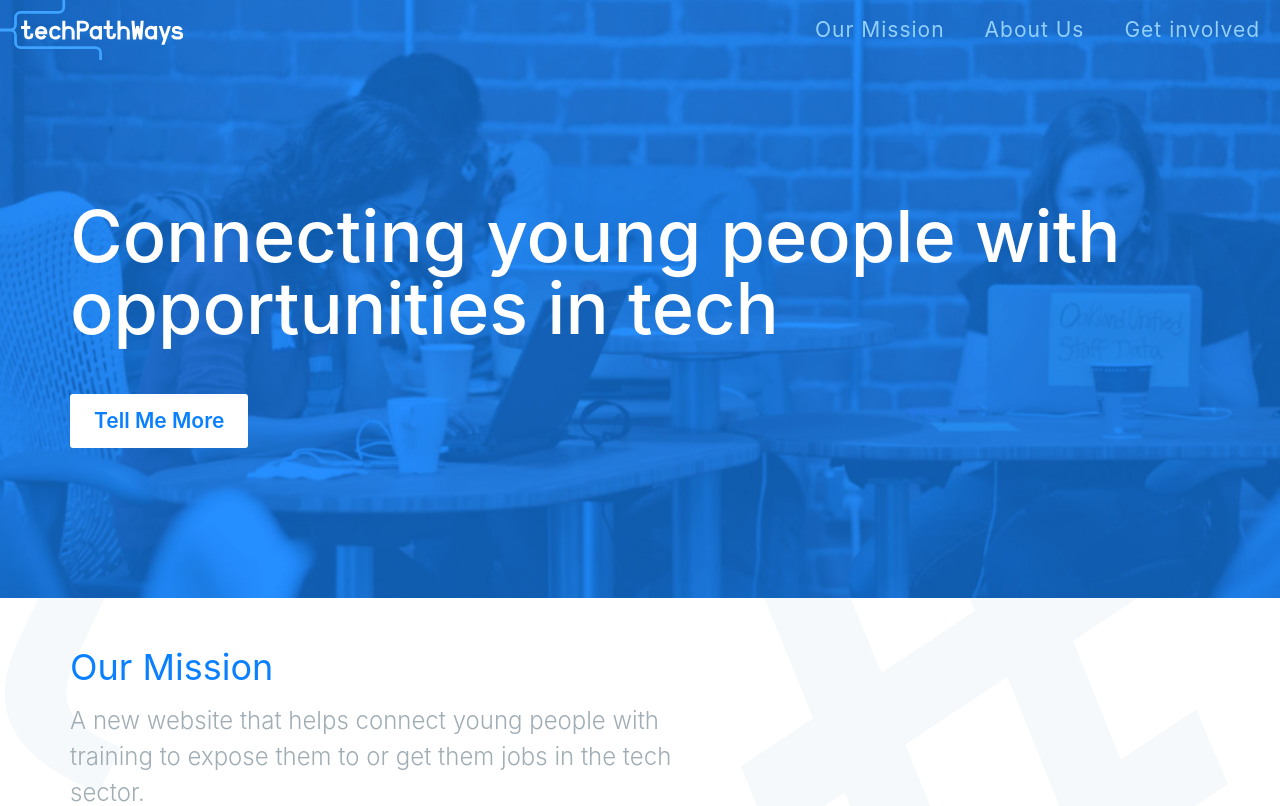
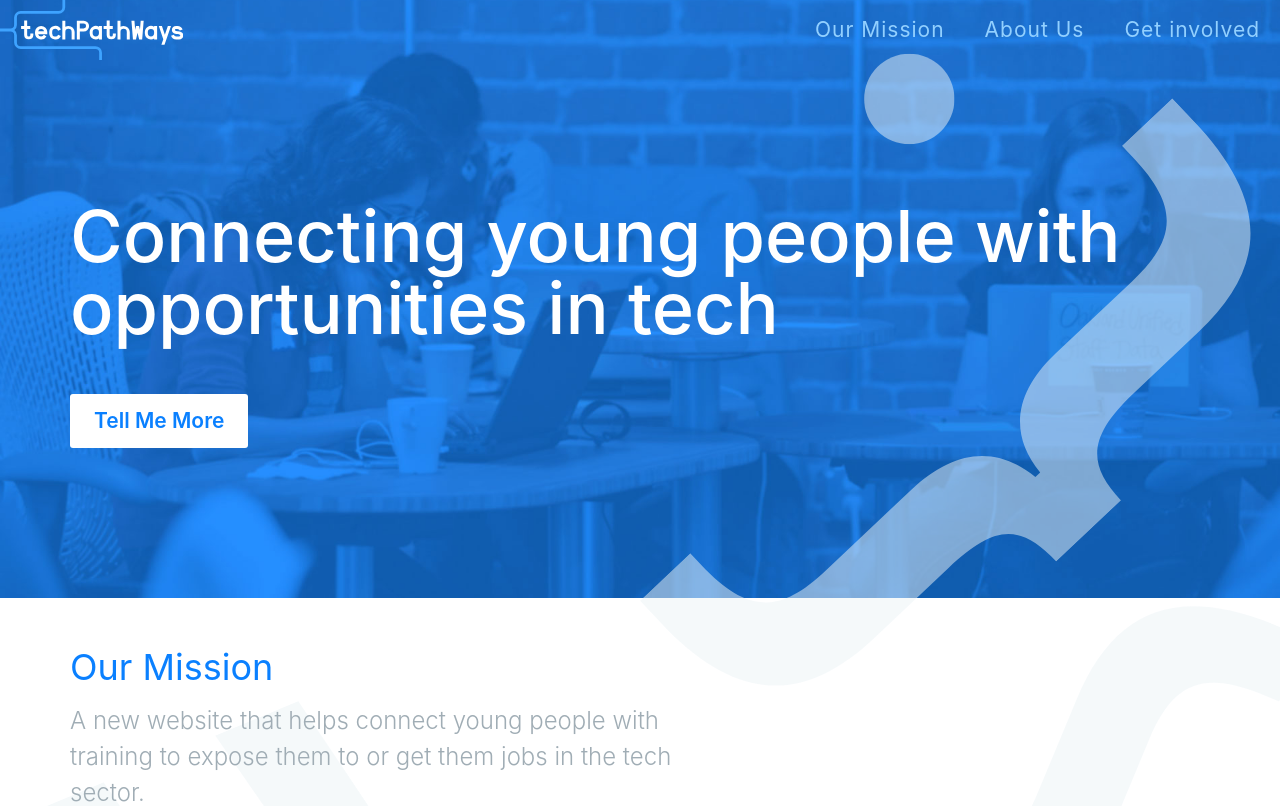
Before and after one commit to UrbanStrategies/techpathways, a PHP site: page / in a window 1280 px wide; the page is wider, and only the part inside the window is pictured. Shown: the top 806 px of that part. Run offline with PHP 8.4, Linux system fonts and the light colour scheme; some libraries are stand-ins or nearby versions.

Commit message:
slick animations

```diff
--- a/css/agency.css
+++ b/css/agency.css
@@ -10,8 +10,18 @@ body {
     "Segoe UI", "Roboto", "Oxygen",
     "Ubuntu", "Cantarell", "Fira Sans",
     "Droid Sans", "Helvetica Neue", sans-serif;
-    background: url('../img/mainbg.svg') no-repeat center center;
-    background-size: cover;
+    position: relative;
+}
+
+.hashdecoration{
+  background: url('../img/mainbg.svg') no-repeat center center;
+  background-size: cover;
+  position: absolute;
+  top: -60px;
+  left: -60px;
+  right: -60px;
+  bottom: 0;
+  pointer-events: none;
 }
 
 .text-muted {
@@ -731,7 +741,7 @@ aside.clients img {
 
 section#contact {
     background-color: #0A80FF;
-
+    height: 100vh;
     background-position: center;
     background-repeat: no-repeat;
     background-size: cover;
--- a/index.html
+++ b/index.html
@@ -41,6 +41,8 @@
 </head>
 
 <body id="page-top" class="index">
+
+<div class="hashdecoration"></div>
 
 <div id="fb-root"></div>
 <script>(function(d, s, id) {
@@ -234,7 +236,7 @@
                             </div>
                             <div class="col-md-6">
                                 <div class="form-group">
-                                    <textarea class="form-control" placeholder="Why are interested in this project?" id="message" required data-validation-required-message="Please enter a message."></textarea>
+                                    <textarea class="form-control" placeholder="Why are you interested in this project?" id="message" required data-validation-required-message="Please enter a message."></textarea>
                                     <p class="help-block text-danger"></p>
                                 </div>
                             </div>
--- a/js/agency.js
+++ b/js/agency.js
@@ -53,6 +53,12 @@ function moveCircle(e) {
       y: tiltx*10,
       ease: Back.easeOut.config(1.7)
     });
+
+    TweenMax.to(".hashdecoration", 5, {
+      x: tilty*-60,
+      y: tiltx*-60,
+      ease: Back.easeOut.config(1.7)
+    });
 }
 $(window).on('mousemove', moveCircle);
 ///particle generator
--- a/js/min/agency-min.js
+++ b/js/min/agency-min.js
@@ -1 +1 @@
-function moveCircle(t){cx=Math.ceil($("body").width()/2),cy=Math.ceil($("body").height()/2),dx=event.pageX-cx,dy=event.pageY-cy,tiltx=dy/cy,tilty=-(dx/cx);var e=-(10*tiltx),a=-(10*tilty);TweenMax.to(".dots",5,{x:80*tilty,y:80*tiltx,ease:Back.easeOut.config(1.7)}),TweenMax.to(".brackets",5,{x:-30*tilty,y:-30*tiltx,ease:Back.easeOut.config(1.7)}),TweenMax.to(".hash",5,{x:10*tilty,y:10*tiltx,ease:Back.easeOut.config(1.7)})}$(function(){$("a.page-scroll").bind("click",function(t){var e=$(this);$("html, body").stop().animate({scrollTop:$(e.attr("href")).offset().top},1500,"easeInOutExpo"),t.preventDefault()})}),$("body").scrollspy({target:".navbar-fixed-top"}),$(".navbar-collapse ul li a").click(function(){$(".navbar-toggle:visible").click()}),body=document.body,$(window).on("mousemove",moveCircle);
+function moveCircle(t){cx=Math.ceil($("body").width()/2),cy=Math.ceil($("body").height()/2),dx=event.pageX-cx,dy=event.pageY-cy,tiltx=dy/cy,tilty=-(dx/cx);var e=-(10*tiltx),a=-(10*tilty);TweenMax.to(".dots",5,{x:80*tilty,y:80*tiltx,ease:Back.easeOut.config(1.7)}),TweenMax.to(".brackets",5,{x:-30*tilty,y:-30*tiltx,ease:Back.easeOut.config(1.7)}),TweenMax.to(".hash",5,{x:10*tilty,y:10*tiltx,ease:Back.easeOut.config(1.7)}),TweenMax.to(".hashdecoration",5,{x:-60*tilty,y:-60*tiltx,ease:Back.easeOut.config(1.7)})}$(function(){$("a.page-scroll").bind("click",function(t){var e=$(this);$("html, body").stop().animate({scrollTop:$(e.attr("href")).offset().top},1500,"easeInOutExpo"),t.preventDefault()})}),$("body").scrollspy({target:".navbar-fixed-top"}),$(".navbar-collapse ul li a").click(function(){$(".navbar-toggle:visible").click()}),body=document.body,$(window).on("mousemove",moveCircle);
```
Also changed, not shown: img/mainbg.svg.
